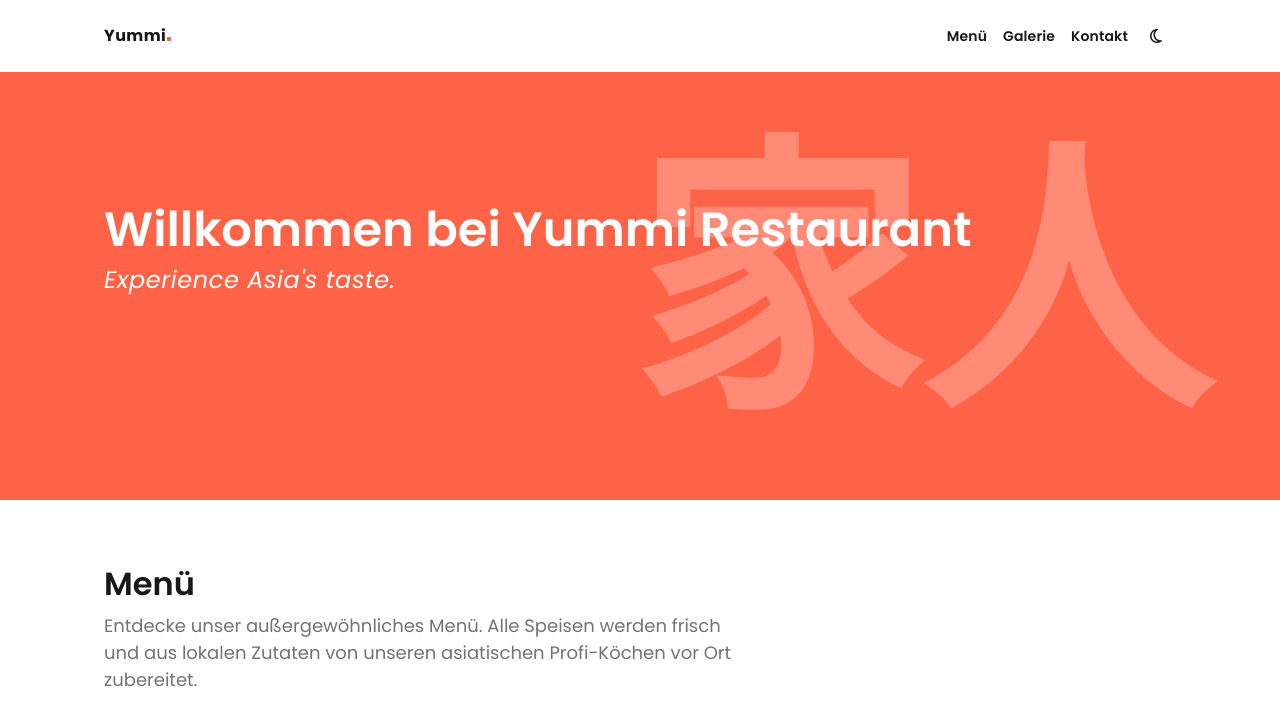
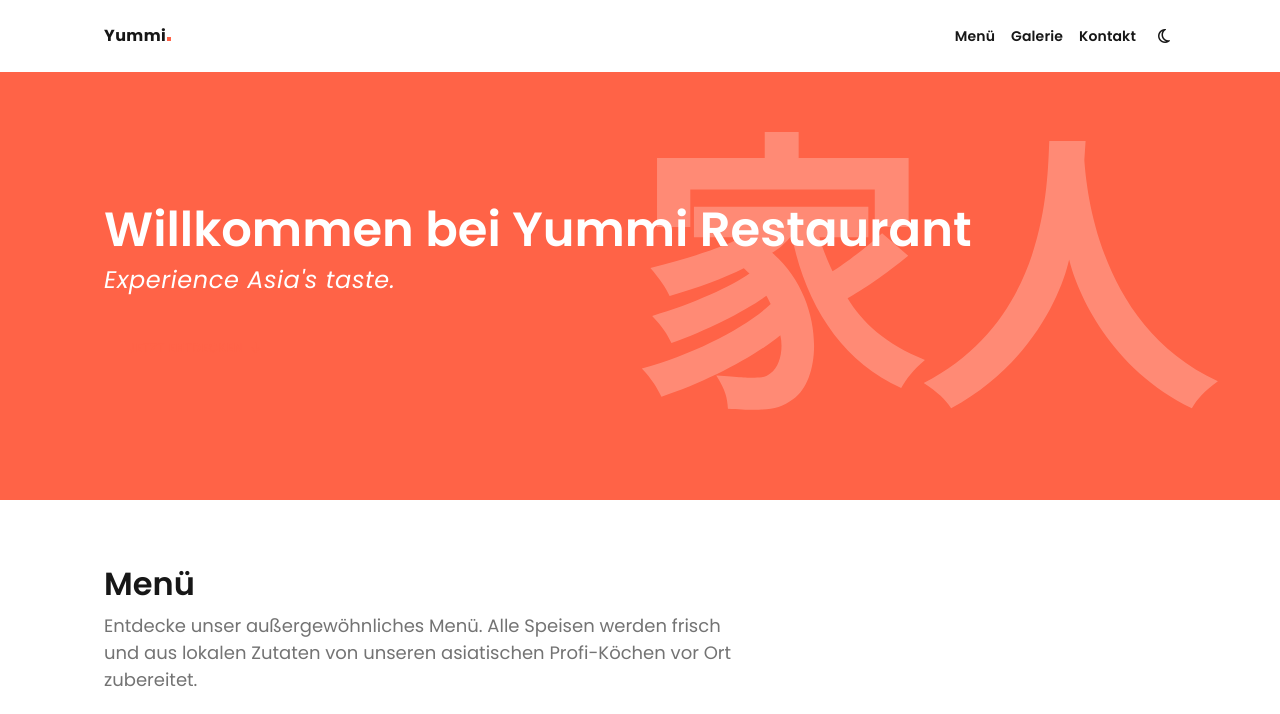
Before and after one commit to derzeiss/html-css-workshop, a plain HTML site: page index.html in a window 1280 px wide. Shown: the top 714 px of the page. Drawn offline with Linux system fonts and the light colour scheme; grey boxes are pictures that could not be loaded.

Commit message:
Fix theme-switcher spacing

```diff
--- a/css/theme-switcher.css
+++ b/css/theme-switcher.css
@@ -6,9 +6,8 @@
 
   width: 2.5rem;
   height: 2.5rem;
-  margin-top: -1rem;
-  margin-bottom: -1rem;
-  margin-left: -0.5rem;
+  margin: -1rem -0.5rem;
+
   cursor: pointer;
 
   font-family: "Font Awesome 6 Free";
```
